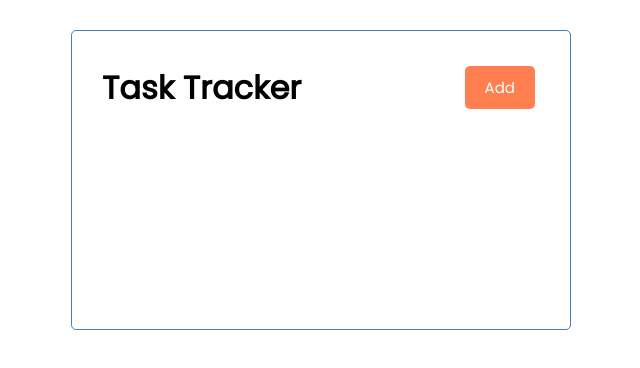
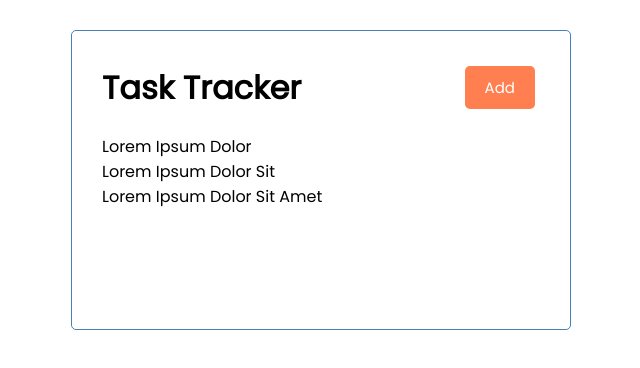
Before and after one commit to rzlwbo1/react-crash-course-TM, a React (Create React App) app: page / in a window 1280 px wide. Shown: the top 368 px of the page, without its empty margins (319-959 px from the left). Built offline with nearby package versions, Linux system fonts and the light colour scheme.

Commit message:
coba use state local

```diff
--- a/src/App.js
+++ b/src/App.js
@@ -1,5 +1,6 @@
 import React from 'react'
 import Header from './components/Header'
+import Tasks from './components/Tasks'
 import './style.css'
 
 
@@ -7,6 +8,7 @@ function App() {
   return (
     <div className='container'>
       <Header />
+      <Tasks />
     </div>
   )
 }
--- a/src/components/Button.jsx
+++ b/src/components/Button.jsx
@@ -1,9 +1,10 @@
 import React from 'react'
 import PropTypes from 'prop-types';
 
-function Button({text, color}) {
+function Button({text, color, onClick}) {
+
   return (
-    <button style={{backgroundColor: color,}} className='btn'>{text}</button>
+    <button style={{backgroundColor: color,}} className='btn' onClick={onClick}>{text}</button>
   )
 }
 
@@ -13,7 +14,8 @@ Button.defaultProps = {
 
 Button.propTypes = {
   color: PropTypes.string,
-  text: PropTypes.string.isRequired
+  text: PropTypes.string.isRequired,
+  onClick: PropTypes.func.isRequired,
 }
 
 export default Button
--- a/src/components/Header.jsx
+++ b/src/components/Header.jsx
@@ -6,10 +6,14 @@ function Header({title}) {
 
   // console.log(props)
 
+  function handleClick() {
+    console.log(1)
+  }
+
   return (
     <header className='header'>
       <h1>{title}</h1>
-      <Button color={"coral"} text={"Add"}/>
+      <Button color={"coral"} text={"Add"} onClick={handleClick}/>
     </header>
   )
 }
--- /dev/null
+++ b/src/components/Tasks.jsx
@@ -0,0 +1,36 @@
+import {React, useState} from 'react'
+
+
+function Task() {
+
+  const [tasks, setTasks] = useState([
+    {
+      id: 1,
+      text: "Lorem Ipsum Dolor",
+      day: "Feb 5th at 2:30pm",
+      reminder: true
+    },
+    {
+      id: 2,
+      text: "Lorem Ipsum Dolor Sit ",
+      day: "Feb 6th at 2:30pm",
+      reminder: true
+    },
+    {
+      id: 3,
+      text: "Lorem Ipsum Dolor Sit Amet",
+      day: "Feb 7th at 2:30pm",
+      reminder: false
+    }
+  ])
+
+  return (
+    <>
+    {
+      tasks.map((task) => <p key={task.id}>{task.text}</p>)
+    }
+    </>
+  )
+}
+
+export default Task
```
Also changed, not shown: src/components/Tes.js (deleted, +0 -10 lines).
